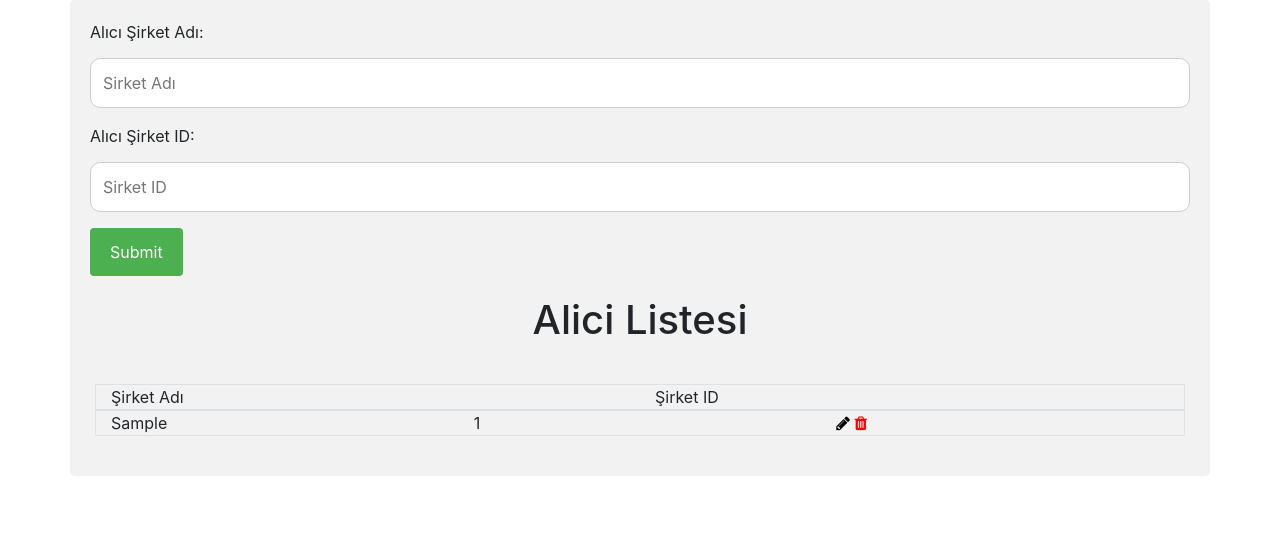
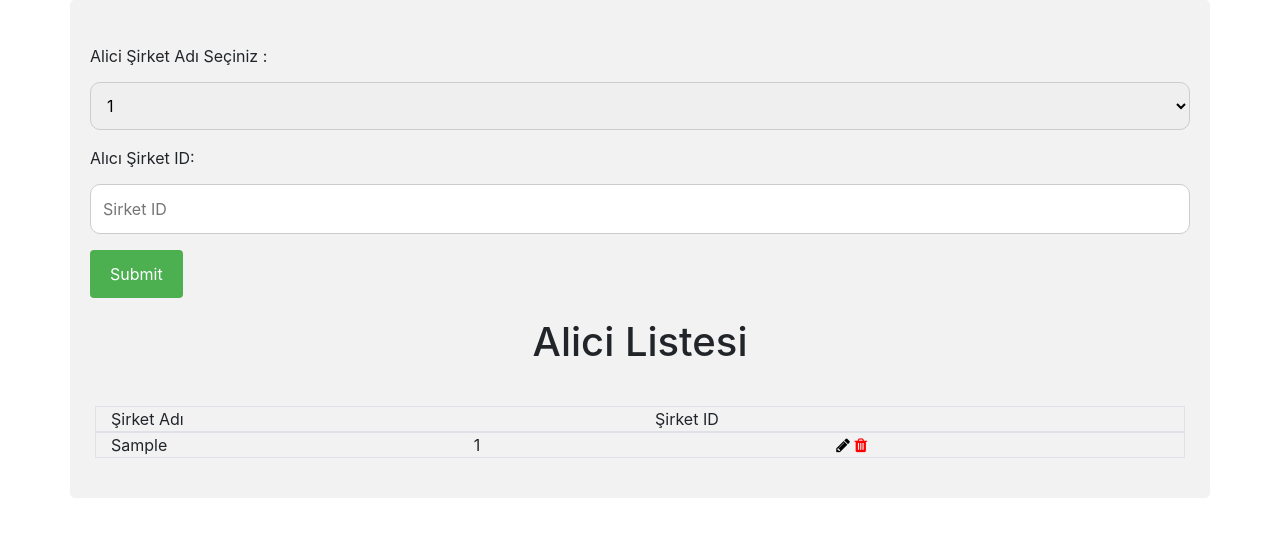
Before and after one commit to bozgenc/bil-372-proje, a Flask app: template templates/alici.html in a window 1280 px wide. Shown: the part 56-593 px from the top of the page. Run offline with Flask 2, Linux system fonts and the light colour scheme; the template is opened without the code that fills it: most values are stand-ins (such as "Sample title", 1, 10 or a date in 2020); some libraries are stand-ins or nearby versions.

Commit message:
alici page added

```diff
--- a/app.py
+++ b/app.py
@@ -137,7 +137,7 @@ def alici():
             return render_template("alici.html", feat=result)
 
 
-#@app.route('/alici_delete/<string:tckn>', methods=['GET', 'POST'])
+@app.route('/alici_delete/<string:sirket_id>', methods=['GET', 'POST'])
 def alici_delete(sirket_id):
     if request.method == 'GET':
         query = "DELETE FROM public.\"Alici\" where sirket_id = '" + sirket_id + "'"
--- a/templates/alici.html
+++ b/templates/alici.html
@@ -4,9 +4,14 @@
 
 <div class="container">
 	<form action="/alici" method="POST">
+		<br>
+		<label for="alici">Alici Şirket Adı Seçiniz :</label>
+        <select id="alici" name="alici">
+            {% for a in satisList %}
+			<option value="{{ alici.sirket_id }}">{{ alici.sirket_id }}</option>
+			{% endfor %}
+        </select>
 
-		<label for="sirketadi">Alıcı Şirket Adı:</label>
-        <input type="text" id="sirketadi" name="sirketadi" placeholder="Sirket Adı" required="required" >
 
         <label for="sirketid">Alıcı Şirket ID:</label>
         <input type="text" id="sirketid" name="sirketid" placeholder="Sirket ID" required="required" >
```
